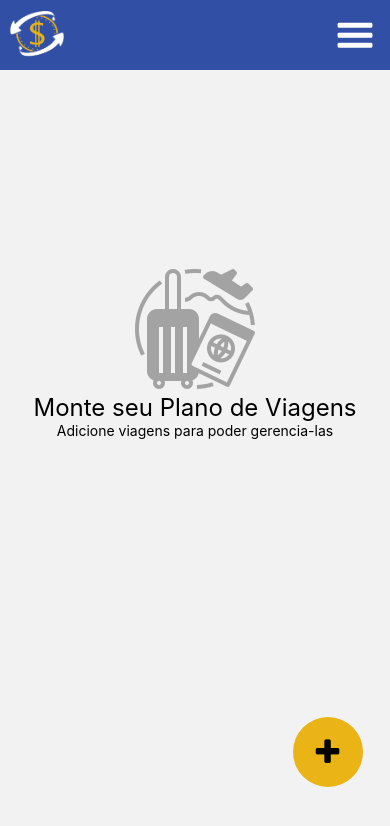
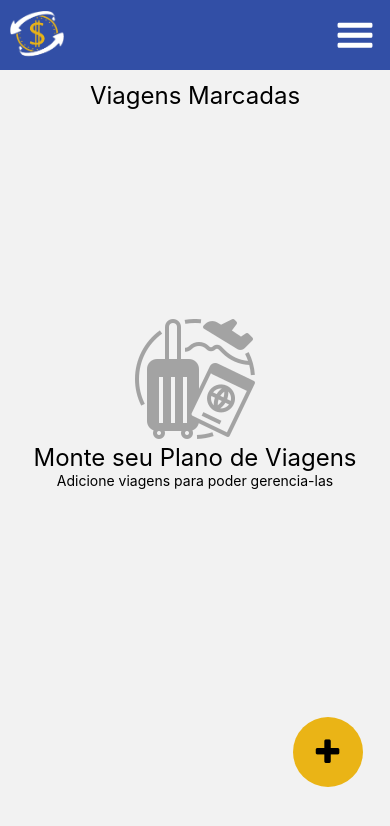
Before and after one commit to SSancaSH-Projetos/cash-flow-mobile, a React Native app: screen /TravelList in a window 390 px wide. Shown: the top 826 px of the page. Built offline with nearby package versions, Linux system fonts and the light colour scheme.

Commit message:
corrigido posicao do flatlist

```diff
--- a/src/pages/TravelList/Styles/index.js
+++ b/src/pages/TravelList/Styles/index.js
@@ -1,10 +1,21 @@
 import { StyleSheet } from "react-native";
 import Colors from "../../../colors";
+import colors from "../../../colors";
 
 
 const styles = StyleSheet.create({
     container:{
         flex:1,
+    },
+    containerTitle:{
+        width:"100%",
+        height: 50,
+        alignItems: 'center',
+        justifyContent: 'center',
+    },
+    title:{
+        fontSize: 20,
+        fontWeight: 'bold',
     },
     card:{
         heigh: '100%',
--- a/src/pages/TravelList/index.js
+++ b/src/pages/TravelList/index.js
@@ -34,6 +34,9 @@ export default function TravelList() {
     return (
         <View style={Styles.container}>
             <Header/>
+            <View style={Styles.containerTitle}>
+                <Text style={Styles.title}>Viagens Marcadas</Text>
+            </View>
                 <View style={Styles.card}>
                     {dataList.length > 0 ? (
                         <FlatList
@@ -49,6 +52,7 @@ export default function TravelList() {
                                 />
                             )}
                             keyExtractor={(item, index) => index.toString()}
+                            contentContainerStyle={{ paddingBottom: 250 }}
                         />
                     ) : (
                         <View style={Styles.item}>
```
